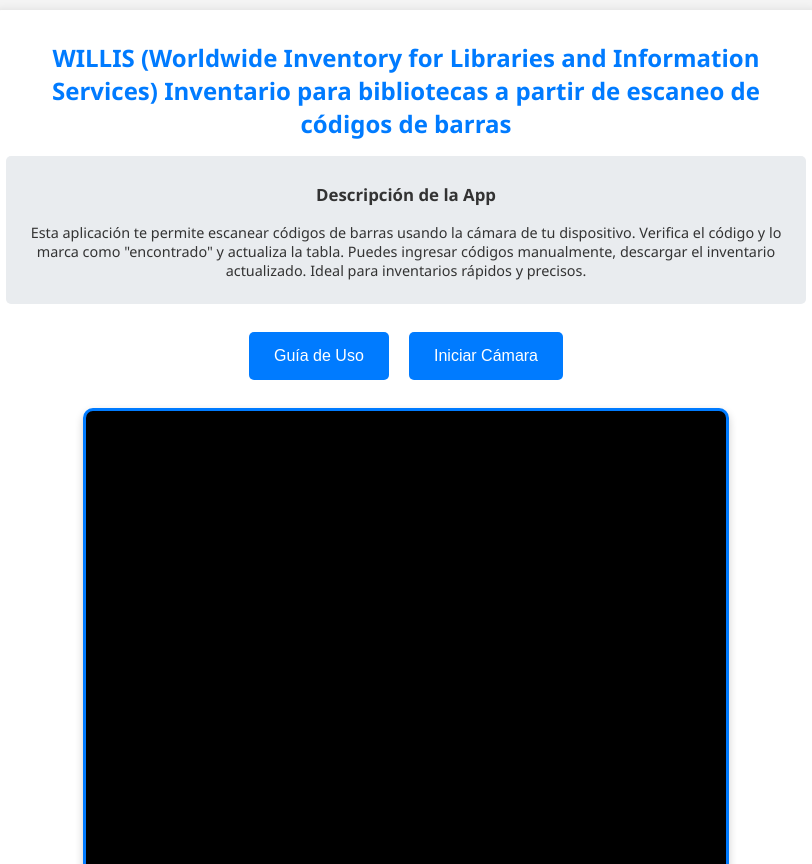
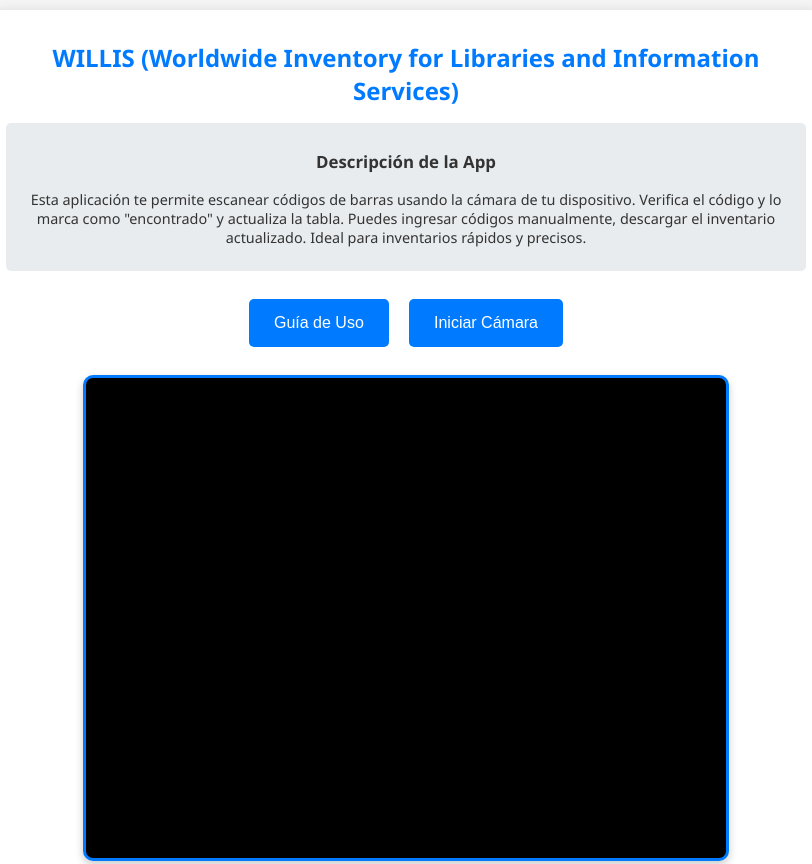
Before and after one commit to danielbenjumea1-png/WILIS, a plain HTML site: page index.html in a window 1280 px wide. Shown: the top 864 px of the page, without its empty margins (234-1046 px from the left). Drawn offline with Linux system fonts and the light colour scheme.

Commit message:
Update header text in index.html

```diff
--- a/index.html
+++ b/index.html
@@ -66,7 +66,7 @@
 </head>
 <body>
     <div class="container">
-        <h1>WILLIS (Worldwide Inventory for Libraries and Information Services) Inventario para bibliotecas a partir de escaneo de códigos de barras</h1>
+        <h1>WILLIS (Worldwide Inventory for Libraries and Information Services)</h1>
         <div class="description">
             <h3>Descripción de la App</h3>
             <p>Esta aplicación te permite escanear códigos de barras usando la cámara de tu dispositivo. Verifica el código y lo marca como "encontrado" y actualiza la tabla. Puedes ingresar códigos manualmente, descargar el inventario actualizado. Ideal para inventarios rápidos y precisos.</p>
```
